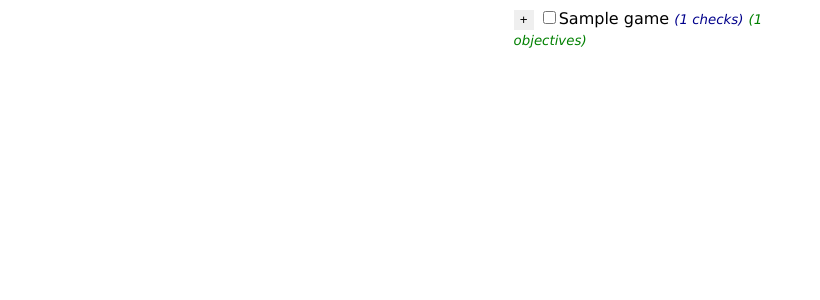
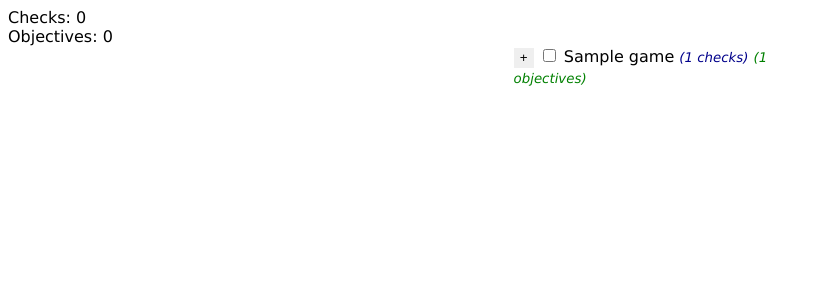
Before and after one commit to wcolding/multibingo, a Flask app: template src/templates/App.html in a window 1280 px wide. Shown: the top 300 px of the page, without its empty margins (0-820 px from the left). Run offline with Flask 3, Linux system fonts and the light colour scheme; the template is opened without the code that fills it: most values are stand-ins (such as "Sample title", 1, 10 or a date in 2020); parts of the project's set-up code (start-up, migrations or seed data) failed here and were passed over.

Commit message:
Tally up selected checks

```diff
--- a/src/static/App.css
+++ b/src/static/App.css
@@ -1,5 +1,9 @@
 body {
     font-family: Verdana, Geneva, Tahoma, sans-serif;
+}
+
+.gameName {
+    display: inline;
 }
 
 .gameChecksSelect {
@@ -7,6 +11,20 @@ body {
     margin-bottom: 5px;
     margin-left: 26px;
     font-size: small;
+}
+
+.checkElement {
+    margin: 0px;
+    padding: 0px;
+    display: inline;
+}
+
+.checkGame {
+    display: none;
+}
+
+.checkObjType {
+    display: none;
 }
 
 .gameSelectionBox {
--- a/src/static/App.js
+++ b/src/static/App.js
@@ -1,8 +1,12 @@
+let selectCounter = 0;
+let objectivesList = [];
+let randoCount = 25;
+
 function showGameChecks(game) {
     let checks = document.getElementById(game + "_checks");
     let button = document.getElementById(game + "_expandButton");
 
-    if (button.textContent == "+"){
+    if (button.textContent == "+") {
         checks.style.display = "block";
         button.textContent = "-";
     } else {
@@ -16,7 +20,51 @@ function setAllGameChecks(game) {
     let checksSection = document.getElementById(game + "_checks");
 
     let checks = checksSection.getElementsByTagName("input");
-    for (let i = 0; i< checks.length; i++) {
+    for (let i = 0; i < checks.length; i++) {
         checks[i].checked = gameCheckBox.checked;
     }
+
+    tallyChecks();
 }
+
+function tallyChecks() {
+    selectCounter = 0;
+    objectivesList = [];
+    let checkElements = document.getElementsByClassName("checkElement");
+    for (let i = 0; i < checkElements.length; i++) {
+        let check = checkElements[i].getElementsByTagName("input")[0];
+        if (check.checked) {
+            let checkGame = check.parentElement.getElementsByClassName("checkGame")[0].innerHTML;
+            let checkObjType = check.parentElement.getElementsByClassName("checkObjType")[0].innerHTML;
+            let newObjType = `${checkGame}:${checkObjType}`;
+            if (!objectivesList.includes(newObjType)) {
+                objectivesList.push(newObjType);
+            }
+            selectCounter++;
+        }
+    }
+
+    updateCounterDisplay();
+}
+
+function updateCounterDisplay() {
+    let checksCounter = document.getElementsByClassName("checksCounter")[0];
+    let objsCounter = document.getElementsByClassName("objsCounter")[0];
+    checksCounter.innerHTML = `Checks: ${selectCounter}`;
+    objsCounter.innerHTML = `Objectives: ${objectivesList.length}`;
+    setColor(checksCounter, selectCounter, randoCount);
+    let enoughObjectives = setColor(objsCounter, objectivesList.length, randoCount);
+    if (enoughObjectives) {
+        // Todo: Enable generation
+    }
+}
+
+function setColor(object, counter, required) {
+    if (counter < required) {
+        object.style.color = "red";
+        return false;
+    } else {
+        object.style.color = "green";
+        return true;
+    }
+}
--- a/src/templates/App.html
+++ b/src/templates/App.html
@@ -8,18 +8,32 @@
     </head>
     <body>
         <script type="text/javascript" src="../static/App.js"></script>
+        <div class="counterSection">
+            <div class="checksCounter">Checks: 0</div>
+            <div class="objsCounter">Objectives: 0</div>
+        </div>
         <div class="gameSelectionBox" id="gameSelection">
             {% for game in games %}
 
             <div class="gameSelect">
                 <button class="expandButton" onclick="showGameChecks('{{game.name}}')" style="display: inline;" id="{{game.name}}_expandButton">+</button>
-                <input type=checkbox id="{{game.name}}_allSelect" onclick="setAllGameChecks('{{game.name}}')">{{game.name}} <div class="checksCount">({{game.checks_list|length}} checks)</div> <div class="objectivesCount">({{game.get_obj_type_count()}} objectives)</div></checkbox>
+                <input type=checkbox
+                       id="{{game.name}}_allSelect"
+                       onclick="setAllGameChecks('{{game.name}}')">
+                <div class="gameName">{{game.name}}</div>
+                <div class="checksCount">({{game.checks_list|length}} checks)</div>
+                <div class="objectivesCount">({{game.get_obj_type_count()}} objectives)</div></checkbox>
             </div>
 
             <div class="gameChecksSelect" id="{{game.name}}_checks" style="display: none;">
                 <hr>
                 {% for check in game.checks_list %}
-                <input type=checkbox>{{check.name}}</checkbox>
+                <div class="checkElement">
+                    <div class="checkGame">{{game.name}}</div>
+                    <div class="checkObjType">{{check.obj_type}}</div>
+                    <input type=checkbox onclick="tallyChecks()">
+                    <label>{{check.name}}</label>
+                </div>
                 <br>
                 {% endfor %}
             </div>
```
